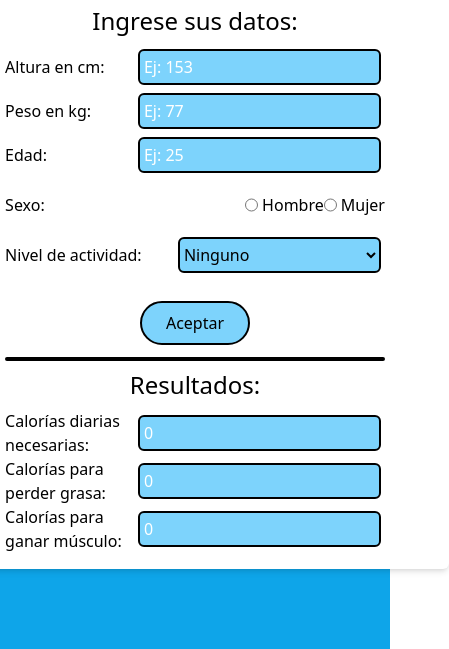
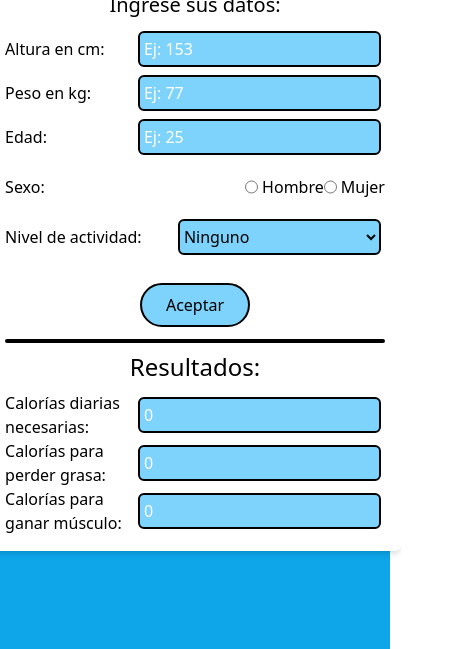
Before and after one commit to kevin-dorado/calculadoraDeCalorias, a website: page index.html in a window 390 px wide. Shown: the part 195-844 px from the top of the page, 449 px wide, since content can reach past the window. Drawn offline with nearby package versions, Linux system fonts and the light colour scheme.

Commit message:
mobile test

```diff
--- a/index.html
+++ b/index.html
@@ -26,8 +26,8 @@
     <div
       class="h-screen w-screen bg-sky-500 md:bg-sky-300 min-h-screen flex justify-center items items-center"
     >
-      <div class="md: bg-white px-16 py-4 rounded-md shadow-md">
-        <h1 class="text-4xl italic pb-4 flex">
+      <div class="px-4 bg-white md:px-16 py-4 rounded-md shadow-md">
+        <h1 class="text-2xl md:text-4xl italic pb-4 flex">
           Calculadora de Calorías
           <span class="pl-3"
             ><img
@@ -38,7 +38,7 @@
         </h1>
         <!-- Formulario -->
         <form action="">
-          <h2 class="flex justify-center items-center py-2 text-2xl">
+          <h2 class="flex justify-center items-center py-2 text-xl md:text-2xl">
             Ingrese sus datos:
           </h2>
           <div class="flex items-center justify-between">
```
